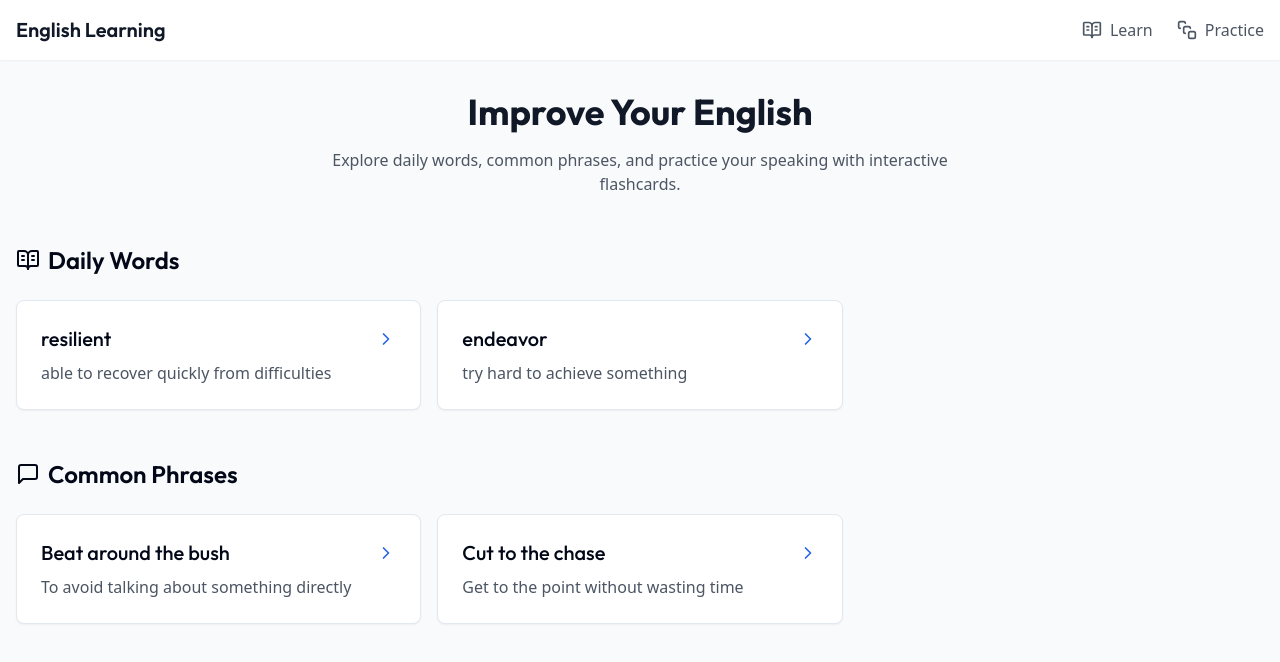
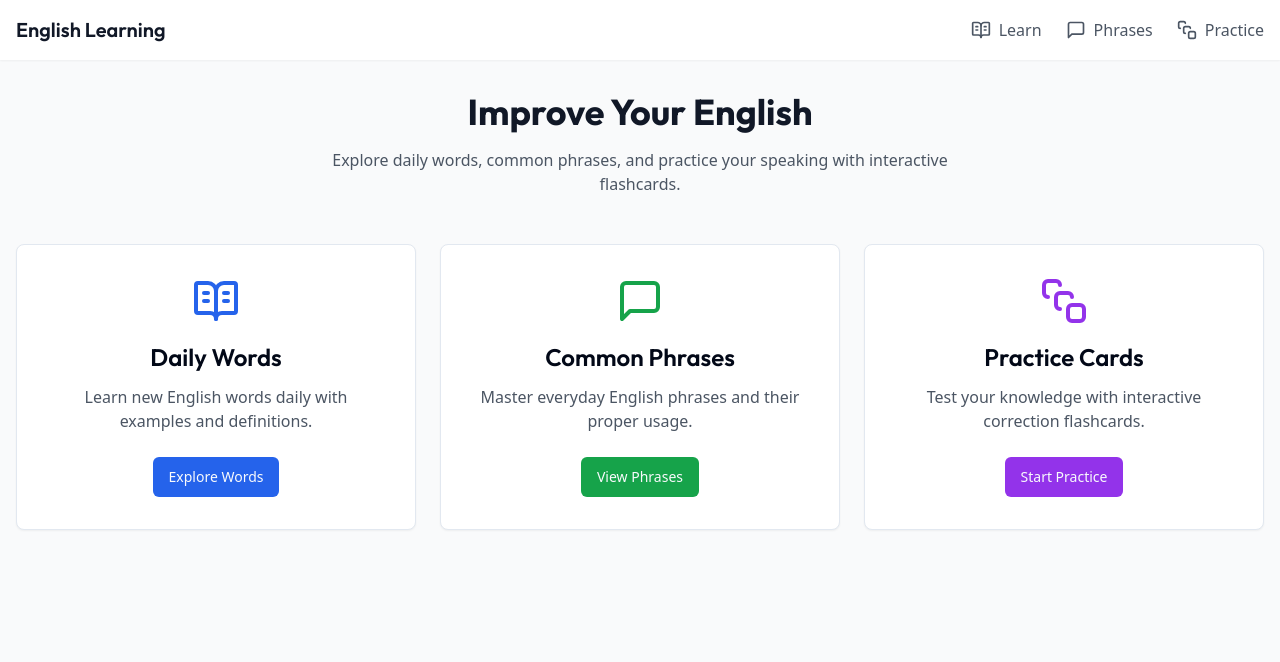
Before and after one commit to Suryanra/wordplay-daily-lines, a React (Vite) app: page / in a window 1280 px wide. Shown: the top 662 px of the page. Built offline with nearby package versions, Linux system fonts and the light colour scheme.

Commit message:
Add navigation buttons to homepage
Refactor homepage to include navigation buttons for features.

```diff
--- a/src/App.tsx
+++ b/src/App.tsx
@@ -7,6 +7,8 @@ import { BrowserRouter, Routes, Route, Link } from "react-router-dom";
 import { BookOpenText, MessageSquare, SquareStack } from "lucide-react";
 import Index from "./pages/Index";
 import Flashcards from "./components/Flashcards";
+import DailyWordsPage from "./pages/DailyWordsPage";
+import PhrasesPage from "./pages/PhrasesPage";
 
 const queryClient = new QueryClient();
 
@@ -24,11 +26,15 @@ const App = () => (
                   English Learning
                 </Link>
                 <div className="flex gap-6">
-                  <Link to="/" className="flex items-center gap-2 text-gray-600 hover:text-blue-600">
+                  <Link to="/daily-words" className="flex items-center gap-2 text-gray-600 hover:text-blue-600">
                     <BookOpenText className="h-5 w-5" />
                     <span>Learn</span>
                   </Link>
-                  <Link to="/flashcards" className="flex items-center gap-2 text-gray-600 hover:text-blue-600">
+                  <Link to="/phrases" className="flex items-center gap-2 text-gray-600 hover:text-green-600">
+                    <MessageSquare className="h-5 w-5" />
+                    <span>Phrases</span>
+                  </Link>
+                  <Link to="/flashcards" className="flex items-center gap-2 text-gray-600 hover:text-purple-600">
                     <SquareStack className="h-5 w-5" />
                     <span>Practice</span>
                   </Link>
@@ -39,6 +45,8 @@ const App = () => (
           <main className="container mx-auto px-4 py-8">
             <Routes>
               <Route path="/" element={<Index />} />
+              <Route path="/daily-words" element={<DailyWordsPage />} />
+              <Route path="/phrases" element={<PhrasesPage />} />
               <Route path="/flashcards" element={<Flashcards />} />
             </Routes>
           </main>
--- /dev/null
+++ b/src/pages/DailyWordsPage.tsx
@@ -0,0 +1,13 @@
+
+import DailyWords from "@/components/DailyWords";
+
+const DailyWordsPage = () => {
+  return (
+    <div className="space-y-6">
+      <h1 className="text-3xl font-outfit font-bold text-gray-900">Daily Words</h1>
+      <DailyWords />
+    </div>
+  );
+};
+
+export default DailyWordsPage;
--- a/src/pages/Index.tsx
+++ b/src/pages/Index.tsx
@@ -1,6 +1,7 @@
 
-import DailyWords from "@/components/DailyWords";
-import Phrases from "@/components/Phrases";
+import { Button } from "@/components/ui/button";
+import { BookOpenText, MessageSquare, SquareStack } from "lucide-react";
+import { Link } from "react-router-dom";
 
 const Index = () => {
   return (
@@ -13,8 +14,35 @@ const Index = () => {
           Explore daily words, common phrases, and practice your speaking with interactive flashcards.
         </p>
       </header>
-      <DailyWords />
-      <Phrases />
+
+      <div className="grid gap-6 md:grid-cols-3">
+        <div className="bg-white p-8 rounded-lg shadow-sm border flex flex-col items-center text-center">
+          <BookOpenText className="h-12 w-12 text-blue-600 mb-4" />
+          <h2 className="text-2xl font-outfit font-semibold mb-3">Daily Words</h2>
+          <p className="text-gray-600 mb-6">Learn new English words daily with examples and definitions.</p>
+          <Button asChild className="mt-auto bg-blue-600 hover:bg-blue-700">
+            <Link to="/daily-words">Explore Words</Link>
+          </Button>
+        </div>
+
+        <div className="bg-white p-8 rounded-lg shadow-sm border flex flex-col items-center text-center">
+          <MessageSquare className="h-12 w-12 text-green-600 mb-4" />
+          <h2 className="text-2xl font-outfit font-semibold mb-3">Common Phrases</h2>
+          <p className="text-gray-600 mb-6">Master everyday English phrases and their proper usage.</p>
+          <Button asChild className="mt-auto bg-green-600 hover:bg-green-700">
+            <Link to="/phrases">View Phrases</Link>
+          </Button>
+        </div>
+
+        <div className="bg-white p-8 rounded-lg shadow-sm border flex flex-col items-center text-center">
+          <SquareStack className="h-12 w-12 text-purple-600 mb-4" />
+          <h2 className="text-2xl font-outfit font-semibold mb-3">Practice Cards</h2>
+          <p className="text-gray-600 mb-6">Test your knowledge with interactive correction flashcards.</p>
+          <Button asChild className="mt-auto bg-purple-600 hover:bg-purple-700">
+            <Link to="/flashcards">Start Practice</Link>
+          </Button>
+        </div>
+      </div>
     </div>
   );
 };
--- /dev/null
+++ b/src/pages/PhrasesPage.tsx
@@ -0,0 +1,13 @@
+
+import Phrases from "@/components/Phrases";
+
+const PhrasesPage = () => {
+  return (
+    <div className="space-y-6">
+      <h1 className="text-3xl font-outfit font-bold text-gray-900">Common Phrases</h1>
+      <Phrases />
+    </div>
+  );
+};
+
+export default PhrasesPage;
```
